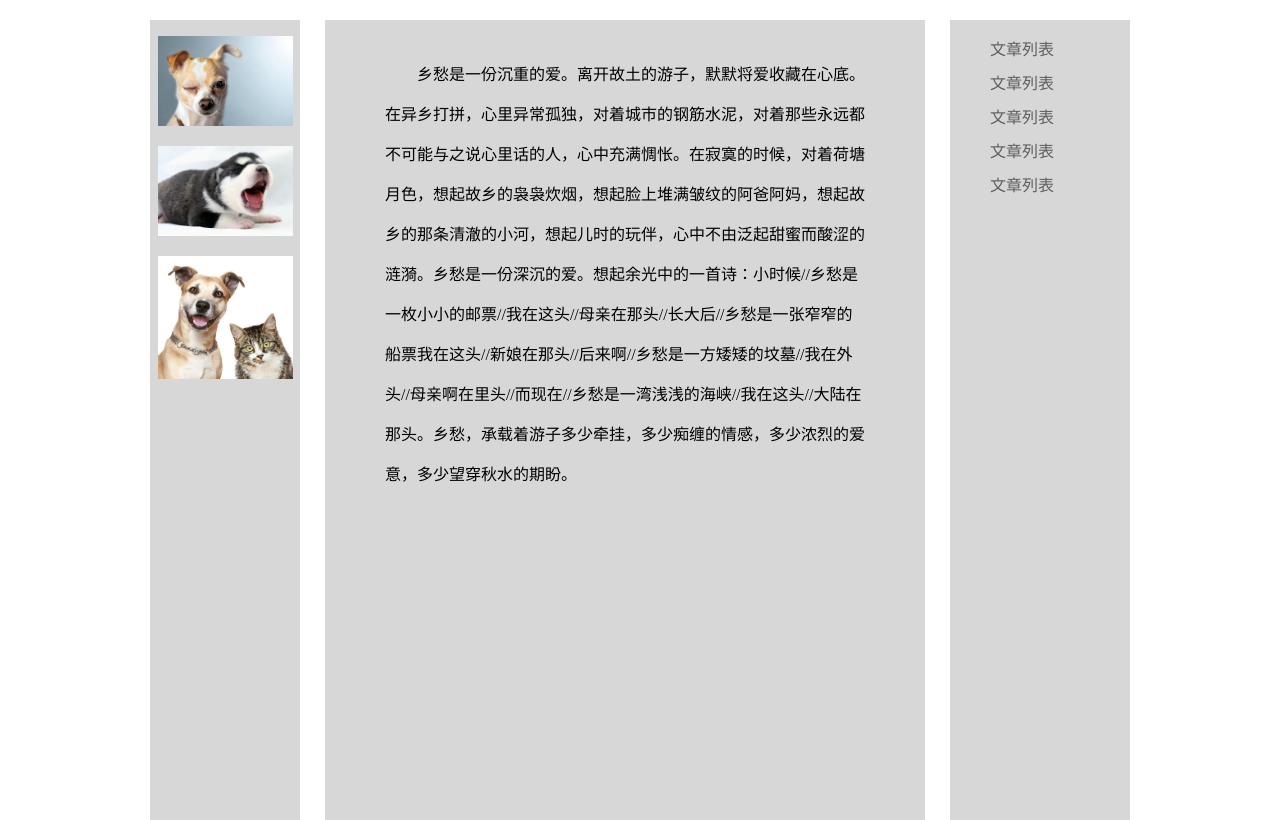
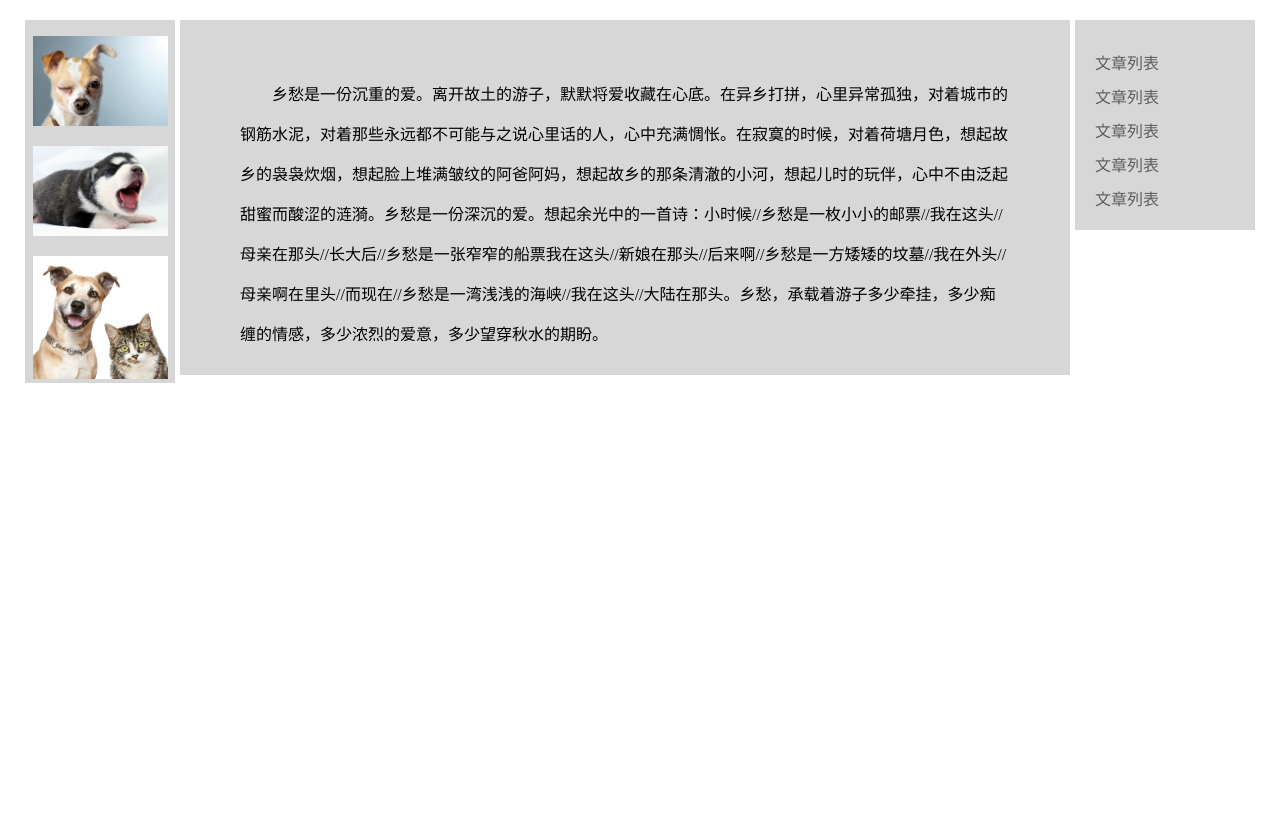
Before and after one commit to duanjinqiu/practice, a plain HTML site: page againindex.html in a window 1280 px wide. Drawn offline with Linux system fonts and the light colour scheme.

Commit message:
圣杯布局

```diff
--- a/againindex.html
+++ b/againindex.html
@@ -6,6 +6,7 @@
     <link rel="stylesheet" href="css/againstyle.css">
 </head>
 <body>
+    <div class="body">
         <div class="middle">
             <p>乡愁是一份沉重的爱。离开故土的游子，默默将爱收藏在心底。在异乡打拼，心里异常孤独，对着城市的钢筋水泥，对着那些永远都不可能与之说心里话的人，心中充满惆怅。在寂寞的时候，对着荷塘月色，想起故乡的袅袅炊烟，想起脸上堆满皱纹的阿爸阿妈，想起故乡的那条清澈的小河，想起儿时的玩伴，心中不由泛起甜蜜而酸涩的涟漪。乡愁是一份深沉的爱。想起余光中的一首诗：小时候//乡愁是一枚小小的邮票//我在这头//母亲在那头//长大后//乡愁是一张窄窄的船票我在这头//新娘在那头//后来啊//乡愁是一方矮矮的坟墓//我在外头//母亲啊在里头//而现在//乡愁是一湾浅浅的海峡//我在这头//大陆在那头。乡愁，承载着游子多少牵挂，多少痴缠的情感，多少浓烈的爱意，多少望穿秋水的期盼。</p>
         </div>
@@ -33,5 +34,6 @@
                 </li>
             </ul>
         </div>
+    </div>
 </body>
 </html>
--- a/css/againstyle.css
+++ b/css/againstyle.css
@@ -1,14 +1,20 @@
-html, body {
+* {
+    padding: 0;
     margin: 0;
-    height: 100%;
+}
+.body {
+    padding: 20px 210px 20px 180px;
+    overflow: hidden;
+    box-sizing: border-box;
+    min-width: 575px;
 }
 .left, .right {
-    position: absolute;
+    position: relative;
+    float: left;
     top: 0;
     background: #d7d7d7;
     width: 200px;
     height: 100%;
-    margin-top: 20px;
 }
 .left img {
     width: 135px;
@@ -16,18 +22,17 @@ html, body {
 }
 .right {
     width: 180px;
-    right: 0;
-    margin-right: 150px;
+    right: -185px;
+    margin-left: -180px;
 }
 .left {
     width: 150px;
-    left: 0;
-    margin-left: 150px;
+    left: -155px;
     text-align: center;
+    margin-left: -100%;
 }
 .middle {
-    margin: 20px 355px 0 325px;
-    height: 100%;
+    float: left;
     background: #d7d7d7;
 }
 .middle p {
@@ -36,7 +41,9 @@ html, body {
     margin: 20px 60px;
     padding-top: 35px;
 }
-
+.right ul {
+    padding: 20px;
+}
 .right ul li a {
     color: #5e5e5e;
     text-decoration: none;
```
Also changed, not shown: less/style.less (+6 -6 lines), css/style.css. Lines whose indentation alone changed are shown as unchanged.
